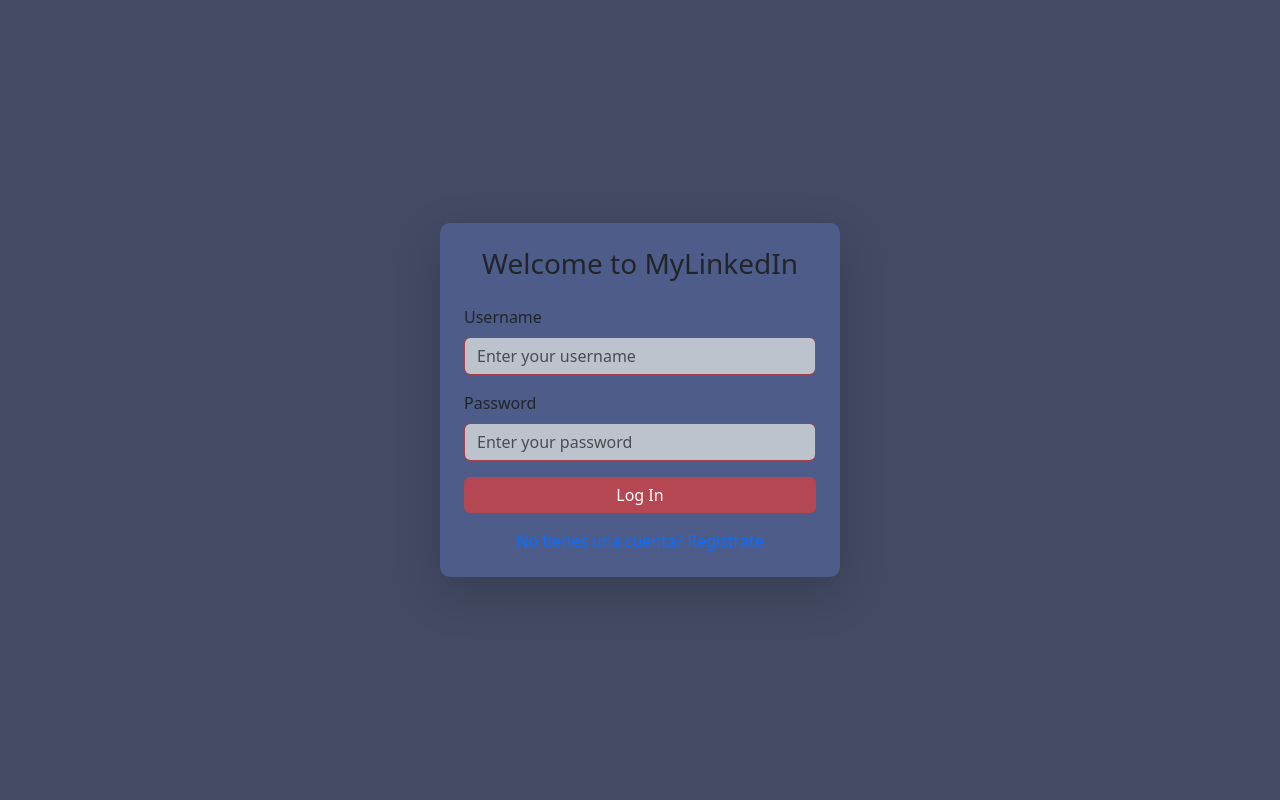
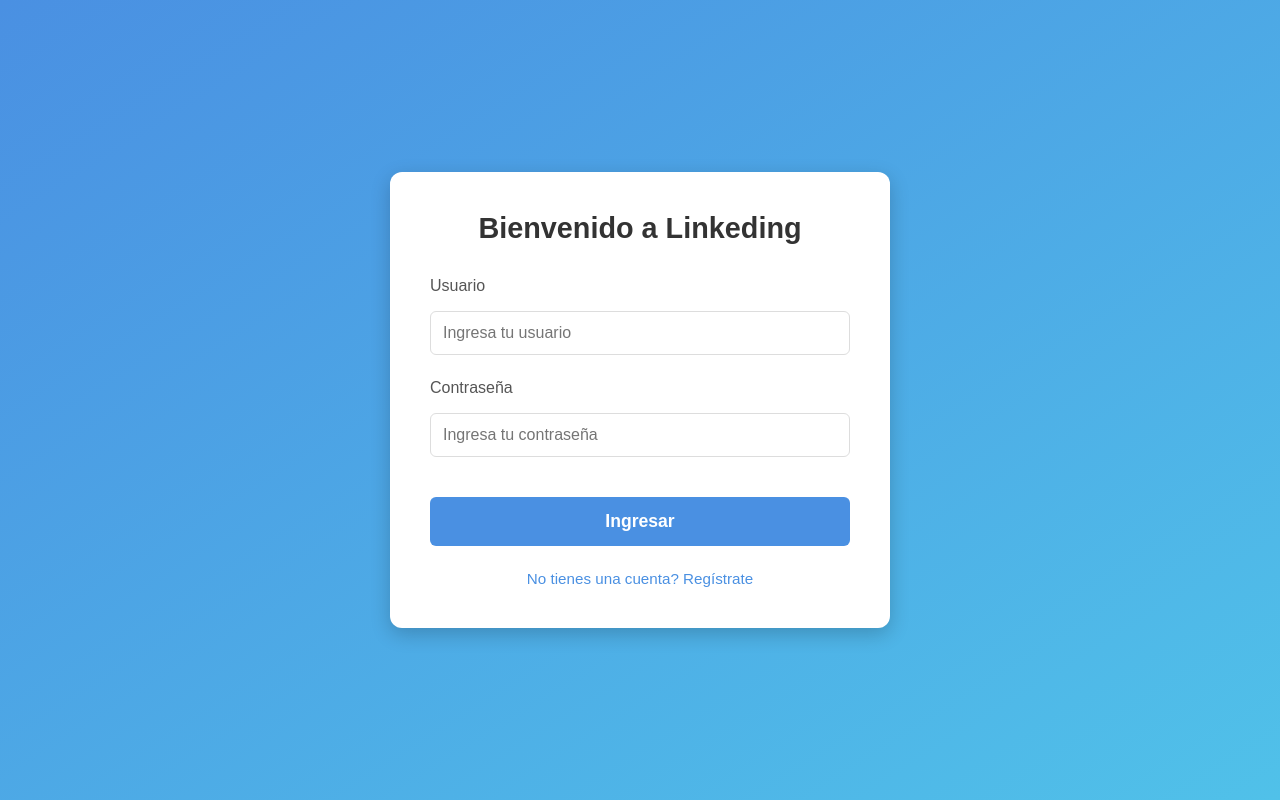
Before and after one commit to dev-tomas/linkeding, a PHP site: page /sections/login.php in a window 1280 px wide. Run offline with PHP 8.4, Linux system fonts and the light colour scheme.

Commit message:
no puedo creer que el registro me llevaría un día entero

```diff
--- a/css/login.css
+++ b/css/login.css
@@ -1,32 +1,132 @@
+/* Reset */
+* {
+    margin: 0;
+    padding: 0;
+    box-sizing: border-box;
+}
+
 body {
-    background-color: #434A64;
-    color: #BCC3CD;
+    font-family: 'Arial', sans-serif;
+    background: linear-gradient(to bottom right, #4a90e2, #50c1e9);
+    display: flex;
+    justify-content: center;
+    align-items: center;
+    height: 100vh;
+    color: #333;
+    padding: 20px; /* Para que el contenido no se pegue al borde en pantallas pequeñas */
 }
+
+/* Container */
+.container {
+    display: flex;
+    justify-content: center;
+    align-items: center;
+    width: 100%;
+    height: 100%;
+}
+
+/* Card */
 .card {
-    background-color: #4E5C89;
+    background-color: #fff;
+    border-radius: 12px;
+    box-shadow: 0 6px 20px rgba(0, 0, 0, 0.2);
+    padding: 2.5rem;
+    width: 100%;
+    max-width: 500px; /* Tamaño más grande */
+    text-align: center;
+    animation: fadeIn 0.5s ease-out;
+    margin: 20px; /* Espacio alrededor del formulario */
+}
+
+/* Form styles */
+h3 {
+    margin-bottom: 2rem; /* Más espacio debajo del título */
+    font-size: 1.8rem; /* Tamaño de texto más grande */
+    color: #333;
+    font-weight: bold;
+}
+
+.form-group {
+    margin-bottom: 1.5rem;
+    text-align: left;
+}
+
+label {
+    font-size: 1rem; /* Tamaño de texto más grande */
+    color: #555;
+    margin-bottom: 0.5rem;
+    display: block;
+}
+
+input {
+    width: 100%;
+    padding: 12px; /* Más espacio dentro del campo */
+    font-size: 1rem;
+    border: 1px solid #ddd;
+    border-radius: 6px;
+    transition: all 0.3s ease;
+    margin-top: 0.5rem;
+}
+
+input:focus {
+    outline: none;
+    border-color: #4a90e2;
+    box-shadow: 0 0 5px rgba(74, 144, 226, 0.5);
+}
+
+/* Button */
+button {
+    background-color: #4a90e2;
+    color: #fff;
     border: none;
-    border-radius: 10px;
+    padding: 14px; /* Más alto */
+    width: 100%;
+    border-radius: 6px;
+    font-size: 1.1rem; /* Botón más grande */
+    font-weight: bold;
+    cursor: pointer;
+    transition: background-color 0.3s ease, box-shadow 0.3s ease;
+    margin-top: 1rem; /* Separación del último campo */
 }
-.btn-primary {
-    background-color: #B54752;
-    border: none;
+
+button:hover {
+    background-color: #3a7bd5;
+    box-shadow: 0 6px 15px rgba(74, 144, 226, 0.3);
 }
-.btn-primary:hover {
-    background-color: #A53F4A;
+
+/* Error message */
+.error-message {
+    color: #e74c3c;
+    font-size: 0.95rem;
+    margin-bottom: 1.5rem;
+    text-align: center;
 }
-.form-control {
-    background-color: #BCC3CD;
-    color: #434A64;
-    border: 1px solid #A53F4A;
+
+/* Links */
+.link {
+    margin-top: 1.5rem;
 }
-.form-control:focus {
-    border-color: #B54752;
-    box-shadow: none;
+
+.link a {
+    color: #4a90e2;
+    text-decoration: none;
+    font-size: 0.95rem;
+    transition: color 0.3s ease;
 }
-.form-check-label {
-    color: #BCC3CD;
+
+.link a:hover {
+    color: #3a7bd5;
+    text-decoration: underline;
 }
-.error-message {
-    color: #f7eff0;
-    font-size: 0.9rem;
+
+/* Animations */
+@keyframes fadeIn {
+    from {
+        opacity: 0;
+        transform: translateY(-20px);
+    }
+    to {
+        opacity: 1;
+        transform: translateY(0);
+    }
 }
--- a/sections/login.php
+++ b/sections/login.php
@@ -3,34 +3,31 @@
 <head>
     <meta charset="UTF-8">
     <meta name="viewport" content="width=device-width, initial-scale=1.0">
-    <title>Login - MyLinkedIn</title>
-    <link href="https://cdn.jsdelivr.net/npm/bootstrap@5.3.0/dist/css/bootstrap.min.css" rel="stylesheet">
+    <title>Login</title>
     <link rel="stylesheet" href="../css/login.css">
 </head>
 <body>
-    <div class="container vh-100 d-flex justify-content-center align-items-center">
-        <div class="card p-4 shadow-lg" style="width: 100%; max-width: 400px;">
-            <h3 class="text-center mb-4">Welcome to MyLinkedIn</h3>
+    <div class="container">
+        <div class="card">
+            <h3>Bienvenido a Linkeding</h3>
             <?php if (isset($error_message)): ?>
-                <p class="text-center error-message"><?php echo $error_message; ?></p>
+                <p class="error-message"><?php echo $error_message; ?></p>
             <?php endif; ?>
             <form action="../control/p_login.php" method="POST">
-                <div class="mb-3">
-                    <label for="username" class="form-label">Username</label>
-                    <input type="text" class="form-control" id="username" name="username" placeholder="Enter your username" required>
+                <div class="form-group">
+                    <label for="username">Usuario</label>
+                    <input type="text" id="username" name="username" placeholder="Ingresa tu usuario" required>
                 </div>
-                <div class="mb-3">
-                    <label for="password" class="form-label">Password</label>
-                    <input type="password" class="form-control" id="password" name="password" placeholder="Enter your password" required>
+                <div class="form-group">
+                    <label for="password">Contraseña</label>
+                    <input type="password" id="password" name="password" placeholder="Ingresa tu contraseña" required>
                 </div>
-                <button type="submit" class="btn btn-primary w-100">Log In</button>
+                <button type="submit">Ingresar</button>
             </form>
-            <div class="text-center mt-3">
-                <a href="registro.php" class="text-decoration-none">No tienes una cuenta? Registrate</a>
+            <div class="link">
+                <a href="registro.php">No tienes una cuenta? Regístrate</a>
             </div>
         </div>
     </div>
-
-    <script src="https://cdn.jsdelivr.net/npm/bootstrap@5.3.0/dist/js/bootstrap.bundle.min.js"></script>
 </body>
 </html>
```
Also changed, not shown: control/p_registro.php (added, +123 -0 lines), css/registro.css (added, +211 -0 lines), js/registro.js (added, +99 -0 lines), sections/registro.php (added, +53 -0 lines).
